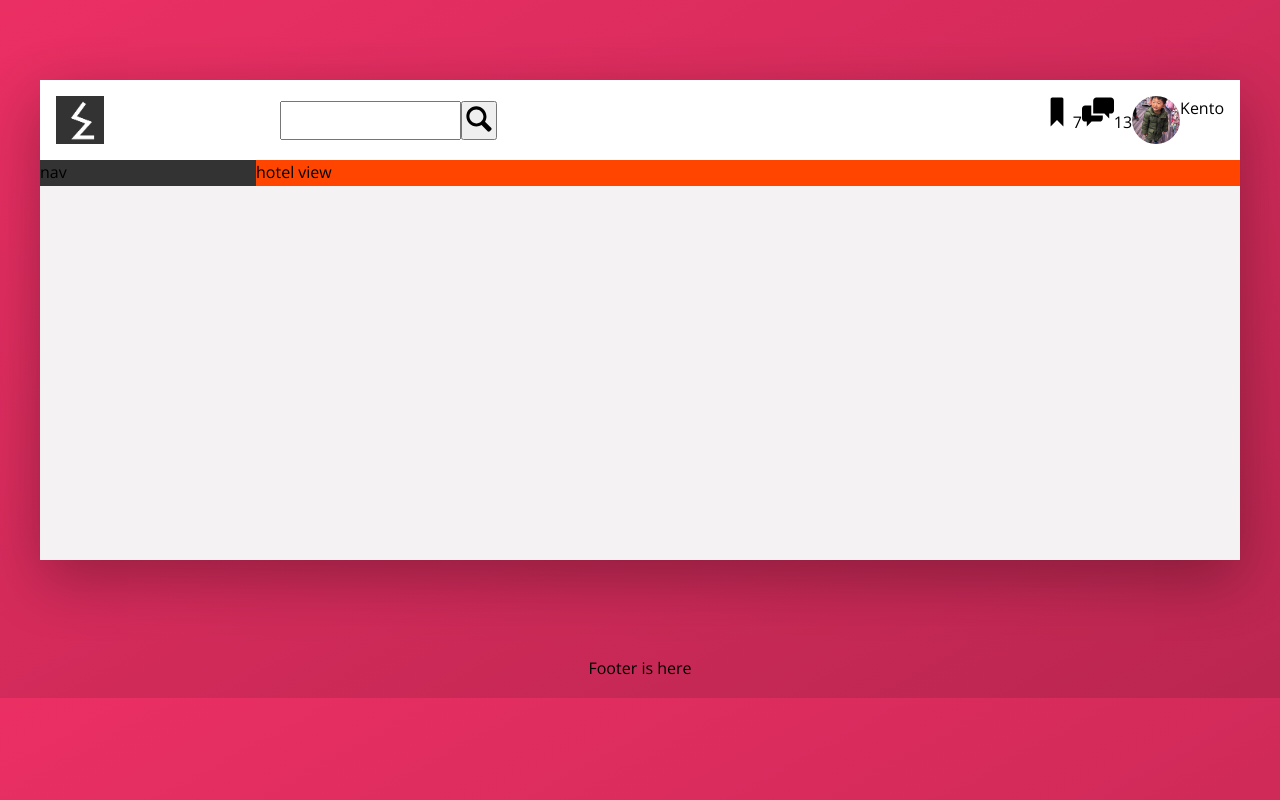
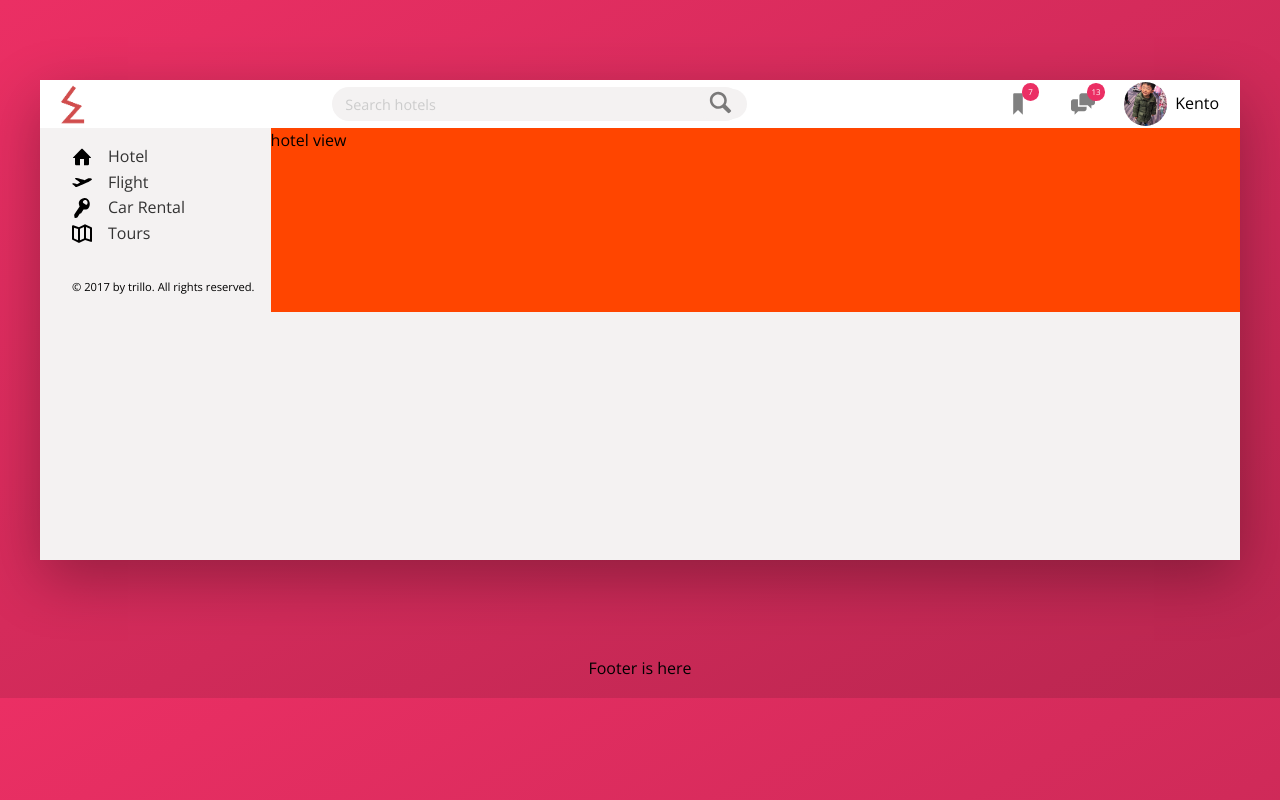
Before and after one commit to h15200/css-gatsby-tutorial-2, a Gatsby site: page / in a window 1280 px wide. Built offline with nearby package versions, Linux system fonts and the light colour scheme; Gatsby itself is replaced by a stand-in of ours.

Commit message:
finish header, start sidenav

```diff
--- a/src/pages/index.js
+++ b/src/pages/index.js
@@ -8,16 +8,21 @@ import Footer from "../components/footer"
 // this connects main.scss to the gatsby app
 import indexStyles from "../styles/Modules/index.module.scss"
 import headerStyles from "../styles/Modules/header.module.scss"
+import sidebarStyles from '../styles/Modules/sidebar.module.scss'
 
 // svg sprite
 import searchSvg from '../images/SVG/magnifying-glass.svg'
 import bookmark from '../images/SVG/bookmark.svg'
 import chat from '../images/SVG/chat.svg'
+import home from '../images/SVG/home.svg'
+import airplane from '../images/SVG/aircraft-take-off.svg'
+import key from '../images/SVG/key.svg'
+import map from '../images/SVG/map.svg'
 
 const IndexPage = () => {
   const data = useStaticQuery(graphql`
     query {
-      logo: file(relativePath: { eq: "logo.png" }) {
+      logo: file(relativePath: { eq: "headerLogo.png" }) {
         childImageSharp {
           fluid (maxWidth: 100){
             ...GatsbyImageSharpFluid
@@ -39,10 +44,10 @@ const IndexPage = () => {
       <div className={indexStyles.container}>
         <header className={` ${headerStyles.header} ${indexStyles.header}`}>
           <div className={headerStyles.logoContainer}>
-            <Img fluid={data.logo.childImageSharp.fluid} alt="logo"/>
+            <Img className={headerStyles.logo} fluid={data.logo.childImageSharp.fluid} alt="logo"/>
           </div>
           <form action="#" className={headerStyles.search}>
-            <input type="text" className={headerStyles.search_input}/>
+            <input type="text" className={headerStyles.search_input} placeholder="Search hotels"/>
             <button className={headerStyles.search_button}>
               <img className={headerStyles.search_icon} src={searchSvg} alt="magnifying glass icon" />
             </button>
@@ -63,7 +68,37 @@ const IndexPage = () => {
           </nav>
         </header>
         <div className={indexStyles.content}>
-          <nav className={indexStyles.sidebar}>nav</nav>
+          <nav className={`${indexStyles.content} ${sidebarStyles.sidebar}`}>
+            <ul className={sidebarStyles.nav}>
+              <li className={sidebarStyles.nav_item}>
+                <a href="#" className={sidebarStyles.nav_link}>
+                  <img className={sidebarStyles.nav_icon} src={home} alt="home"/>
+                  <span className={sidebarStyles.nav_label}>Hotel</span>
+                </a>
+              </li>
+              <li className={sidebarStyles.nav_item}>
+                <a href="#" className={sidebarStyles.nav_link}>
+                  <img className={sidebarStyles.nav_icon} src={airplane} alt="airplane"/>
+                  <span className={sidebarStyles.nav_label}>Flight</span>
+                </a>
+              </li>
+              <li className={sidebarStyles.nav_item}>
+                <a href="#" className={sidebarStyles.nav_link}>
+                  <img className={sidebarStyles.nav_icon} src={key} alt="key"/>
+                  <span className={sidebarStyles.nav_label}>Car Rental</span>
+                </a>
+              </li>
+              <li className={sidebarStyles.nav_item}>
+                <a href="#" className={sidebarStyles.nav_link}>
+                  <img className={sidebarStyles.nav_icon} src={map} alt="map"/>
+                  <span className={sidebarStyles.nav_label}>Tours</span>
+                </a>
+              </li>
+            </ul>
+            <div className={sidebarStyles.legal}>
+              &copy; 2017 by trillo. All rights reserved.
+            </div>
+          </nav>
           <main className={indexStyles.hotelView}>hotel view</main>
         </div>
       </div>
--- a/src/styles/Modules/header.module.scss
+++ b/src/styles/Modules/header.module.scss
@@ -2,7 +2,6 @@
 
 .header {
   display: flex;
-  padding: 1rem;
   justify-content: space-between;
   align-items: center;
 }
@@ -12,28 +11,68 @@
   .logoContainer {
     height: 3rem;
     width: 3em;
+    margin-left: .4rem;
   }
+
 
 
   /////////////////
 // SEARCH
 
   .search {
+    flex: 0 0 40%;
     display: flex;
-    flex: 0 0 50%;
+    justify-content: center;
+    align-items: center;
 
     &_input {
+      font-family: inherit;
+      font-size: inherit;
+      color: inherit;
+      background-color: $color-grey-light-2;
+      border: none;
+      border-radius: 40px;
+      width: 80%;
+      padding: .4rem .8rem;
+      transition: all .2s;
+      margin-right: -3rem; // merge with icon
 
+      &:focus {
+        outline: none;
+        width: 100%;
+        background-color: $color-grey-light-3;
+      }
+
+        &::-webkit-input-placeholder {
+        color: $color-grey-light-4;
+        font-size: .9rem;
+      }
+    }
+
+    &_input:focus + &_button {
+      background-color: $color-grey-light-3;
     }
 
     &_button {
+      border: none;
+      border-radius: 40px;
+      background-color: $color-grey-light-2;
+      padding: 0 .8rem;
 
+      &:focus {
+        outline: none;
+        background-color: $color-grey-light-3;
+      }
+
+      &:active {
+        transform: translateY(2px);
+      }
     }
 
     &_icon {
-
-      height: 2rem;
-      width: 2rem;
+      filter: opacity(.5);
+      height: 1.7 rem;
+      width: 1.7rem;
     }
   }
 
@@ -41,34 +80,61 @@
 // USER NAV
 
   .userNav {
+    align-self: stretch;
+
     display: flex;
+    align-items: center;
+
+    // direct children of nav, which is iconBox x 2 and user
+    & > * {
+      padding: 0 1.3rem;
+      cursor: pointer;
+      height: 100%;
+
+      display: flex;
+      align-items: center;
+
+      &:hover {
+        background-color: $color-grey-light-2;
+      }
+    }
+
+
     &_iconBox {
-
+      position: relative;
     }
 
     &_icon {
-      height: 2rem;
-      width: 2rem;
+      height: 1.5rem;
+      width: 1.5rem;
+      filter: opacity(.5);
     }
 
     &_notification {
+      border-radius: 50%;
+      position: absolute;
+      background-color: $color-primary;
+      color: #fff;
+      width: 1.1rem;
+      height: 1.1rem;
+      font-size: .5rem;
+      z-index: 1;
+      right: .7rem;
+      top: .2rem;
 
-
+      // flexbox for text inside an element! How cool is that!?
+      display: flex;
+      justify-content: center;
+      align-items: center;
     }
-
     &_user {
-      display: flex;
-
+      padding: 0 1.3rem 0 .5rem;
     }
 
     &_userPhoto {
-      height: 3rem;
-      width: 3rem;
+      height: 2.7rem;
+      width: 2.7rem;
       border-radius: 50%;
+      margin-right: .5rem;
     }
-
-    &_userName {
-
-    }
-
   }
--- a/src/styles/Modules/index.module.scss
+++ b/src/styles/Modules/index.module.scss
@@ -10,7 +10,6 @@
 }
 
 .header {
-
   background-color: #fff;
   border-bottom: $color-grey-light-2;
 }
--- /dev/null
+++ b/src/styles/Modules/sidebar.module.scss
@@ -0,0 +1,36 @@
+@import '../main.scss';
+
+.sidebar {
+  padding: 1rem;
+  display: flex;
+  flex-direction: column;
+
+  .nav {
+    list-style: none;
+
+
+  &_item {
+  }
+
+  &_link {
+    display: flex;
+    text-decoration: none;
+    color: $color-grey-dark-1;
+
+  }
+  &_icon {
+    margin-left: 1rem;
+    margin-right: 1rem;
+  }
+
+  &_label {
+
+  }
+
+  }
+  .legal {
+    margin-top: 2rem;
+    margin-left: 1rem;
+    font-size: .7rem;
+  }
+}
```
Also changed, not shown: src/images/headerLogo.png (added), src/images/logo.png (deleted).
